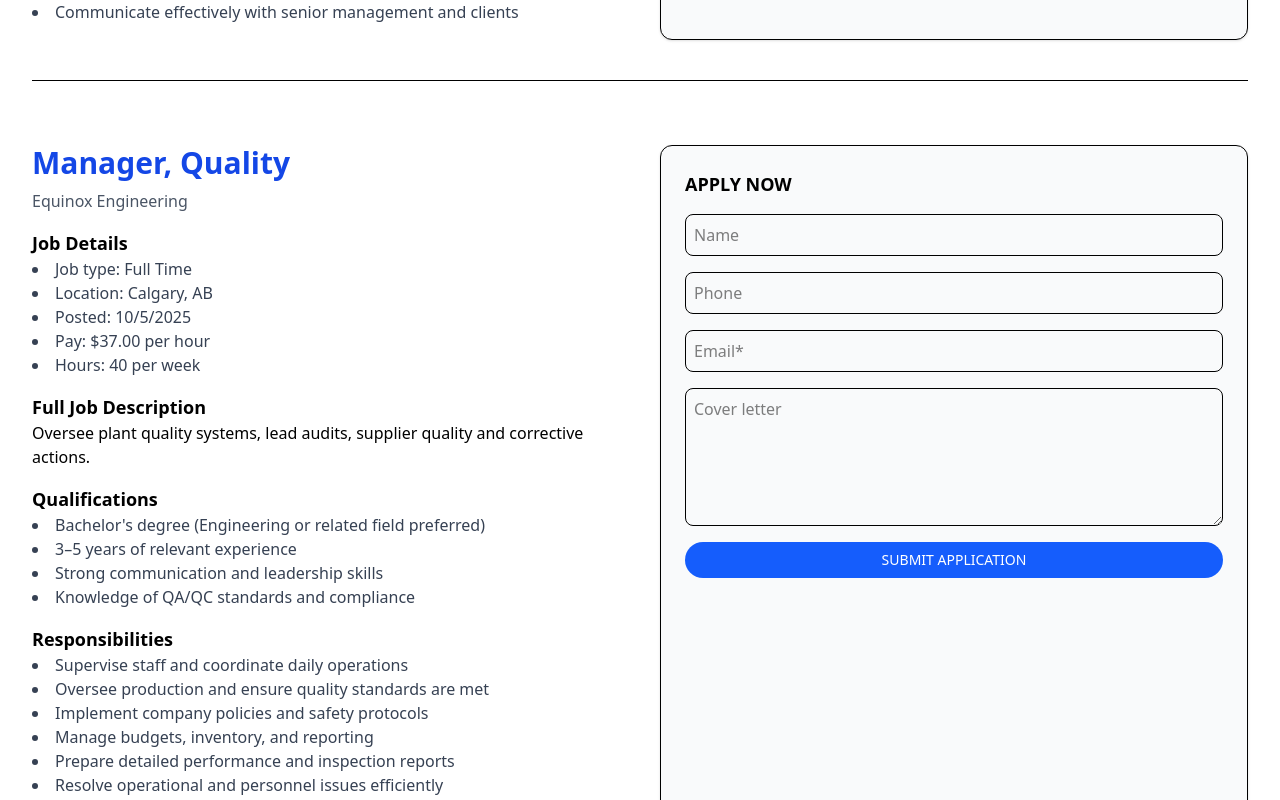
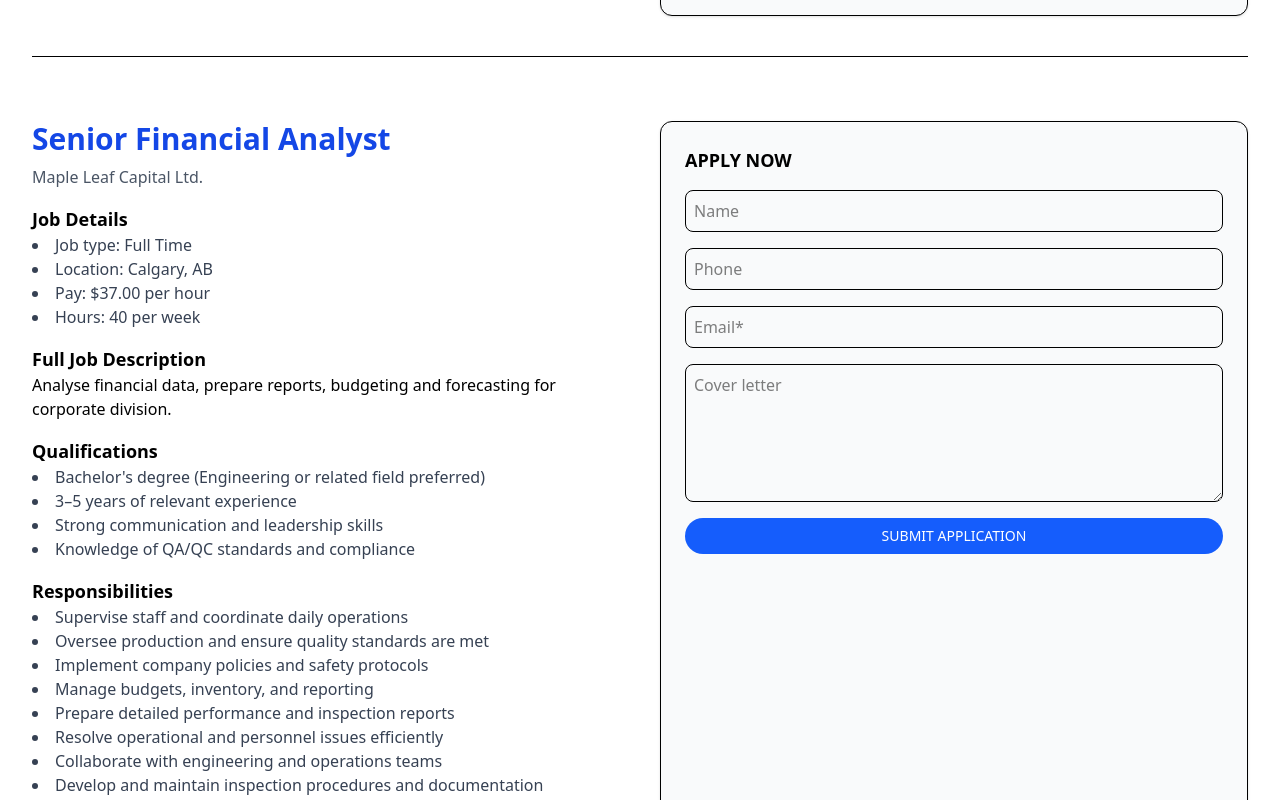
Before and after one commit to Shubham-juris/abnormalcareer, a React (Vite) app in the folder abnormal/: page /jobs in a window 1280 px wide. Shown: the part 940-1740 px from the top of the page. Built offline with nearby package versions, Linux system fonts and the light colour scheme.

Commit message:
add jobs

```diff
--- a/abnormal/src/Home/AllJobsPage.jsx
+++ b/abnormal/src/Home/AllJobsPage.jsx
@@ -33,7 +33,7 @@
               <ul className="list-disc list-inside mb-4 text-gray-700">
                 <li>Job type: {job.type}</li>
                 <li>Location: {job.location}</li>
-                <li>Posted: {job.posted.toLocaleDateString()}</li>
+                {/* <li>Posted: {job.posted.toLocaleDateString()}</li> */}
                 <li>Pay: $37.00 per hour</li>
                 <li>Hours: 40 per week</li>
               </ul>
--- a/abnormal/src/data/Jobs.json
+++ b/abnormal/src/data/Jobs.json
@@ -1,4 +1,124 @@
 [
+  {
+    "id": "it_manager_calgary_2001",
+    "title": "IT Infrastructure Manager",
+    "type": "Full Time",
+    "posted": "2025-10-06T12:00:00Z",
+    "description": "Lead the design, implementation and maintenance of IT infrastructure. Manage networks, servers, cloud services.",
+    "location": "Calgary, AB",
+    "company": "TechWave Solutions Inc.",
+    "source": "indeed.ca"
+  },
+  {
+    "id": "finance_analyst_calgary_2002",
+    "title": "Senior Financial Analyst",
+    "type": "Full Time",
+    "posted": "2025-10-07T09:30:00Z",
+    "description": "Analyse financial data, prepare reports, budgeting and forecasting for corporate division.",
+    "location": "Calgary, AB",
+    "company": "Maple Leaf Capital Ltd.",
+    "source": "jooble"
+  },
+  {
+    "id": "nurse_calgary_2003",
+    "title": "Registered Nurse – Emergency Department",
+    "type": "Full Time",
+    "posted": "2025-10-07T11:15:00Z",
+    "description": "Provide care to patients in emergency. Administer treatments, collaborate with healthcare team.",
+    "location": "Calgary, AB",
+    "company": "Calgary Regional Hospital",
+    "source": "indeed.ca"
+  },
+  {
+    "id": "logistics_coordinator_calgary_2004",
+    "title": "Logistics Coordinator",
+    "type": "Full Time",
+    "posted": "2025-10-08T13:00:00Z",
+    "description": "Coordinate shipments, manage inventory, liaise with suppliers and carriers.",
+    "location": "Calgary, AB",
+    "company": "Pacific Freight Solutions",
+    "source": "jooble"
+  },
+  {
+    "id": "hr_business_partner_calgary_2005",
+    "title": "HR Business Partner",
+    "type": "Full Time",
+    "posted": "2025-10-08T15:45:00Z",
+    "description": "Support business units with HR strategy, talent acquisition, employee relations.",
+    "location": "Calgary, AB",
+    "company": "TrueNorth Enterprises",
+    "source": "indeed.ca"
+  },
+  {
+    "id": "marketing_lead_calgary_2006",
+    "title": "Marketing Lead – Digital Campaigns",
+    "type": "Full Time",
+    "posted": "2025-10-09T08:30:00Z",
+    "description": "Plan and execute digital marketing campaigns, manage social media, drive brand awareness.",
+    "location": "Calgary, AB",
+    "company": "BrandGrowth Agency",
+    "source": "jooble"
+  },
+  {
+    "id": "software_developer_calgary_2007",
+    "title": "Software Developer – Full Stack",
+    "type": "Full Time",
+    "posted": "2025-10-09T10:15:00Z",
+    "description": "Develop web applications using front-end and back-end technologies. Collaborate with cross-functional teams.",
+    "location": "Calgary, AB",
+    "company": "CodeCraft Innovations",
+    "source": "indeed.ca"
+  },
+  {
+    "id": "project_manager_calgary_2008",
+    "title": "Project Manager – Construction",
+    "type": "Full Time",
+    "posted": "2025-10-10T09:00:00Z",
+    "description": "Manage construction projects, schedule, budget, and ensure safety & quality standards.",
+    "location": "Calgary, AB",
+    "company": "Alpine Builders Ltd.",
+    "source": "jooble"
+  },
+  {
+    "id": "customer_service_supervisor_calgary_2009",
+    "title": "Customer Service Supervisor",
+    "type": "Full Time",
+    "posted": "2025-10-10T12:30:00Z",
+    "description": "Lead a team of customer service representatives; ensure service levels and customer satisfaction.",
+    "location": "Calgary, AB",
+    "company": "DirectHelp Support Inc.",
+    "source": "indeed.ca"
+  },
+  {
+    "id": "supply_chain_manager_calgary_2010",
+    "title": "Supply Chain Manager",
+    "type": "Full Time",
+    "posted": "2025-10-11T08:45:00Z",
+    "description": "Oversee supply chain operations, procurement, vendor management, logistics strategy.",
+    "location": "Calgary, AB",
+    "company": "Northern Goods Distribution",
+    "source": "jooble"
+  },
+  {
+    "id": "data_analyst_calgary_2011",
+    "title": "Data Analyst – Business Intelligence",
+    "type": "Full Time",
+    "posted": "2025-10-11T10:15:00Z",
+    "description": "Analyse business data, build dashboards, assist decision making.",
+    "location": "Calgary, AB",
+    "company": "Insight Analytics Co.",
+    "source": "indeed.ca"
+  },
+  {
+    "id": "sales_manager_calgary_2012",
+    "title": "Sales Manager – Retail",
+    "type": "Full Time",
+    "posted": "2025-10-11T13:00:00Z",
+    "description": "Manage retail sales operations, train staff, achieve sales targets.",
+    "location": "Calgary, AB",
+    "company": "Urban Retail Chains",
+    "source": "jooble"
+  },
   {
     "id": "qc_manager_calgary_1001",
     "title": "Quality Control Manager",
```
